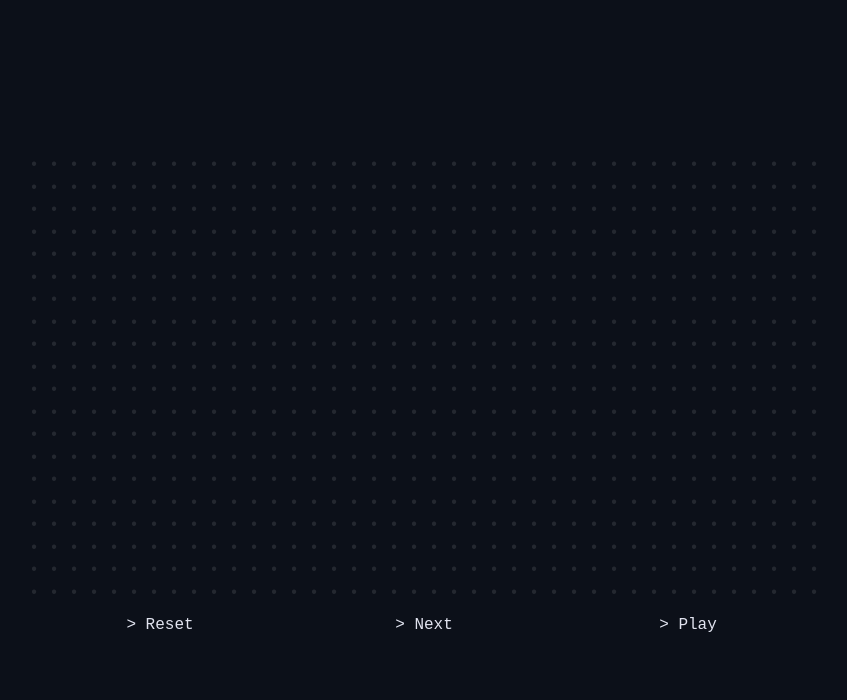
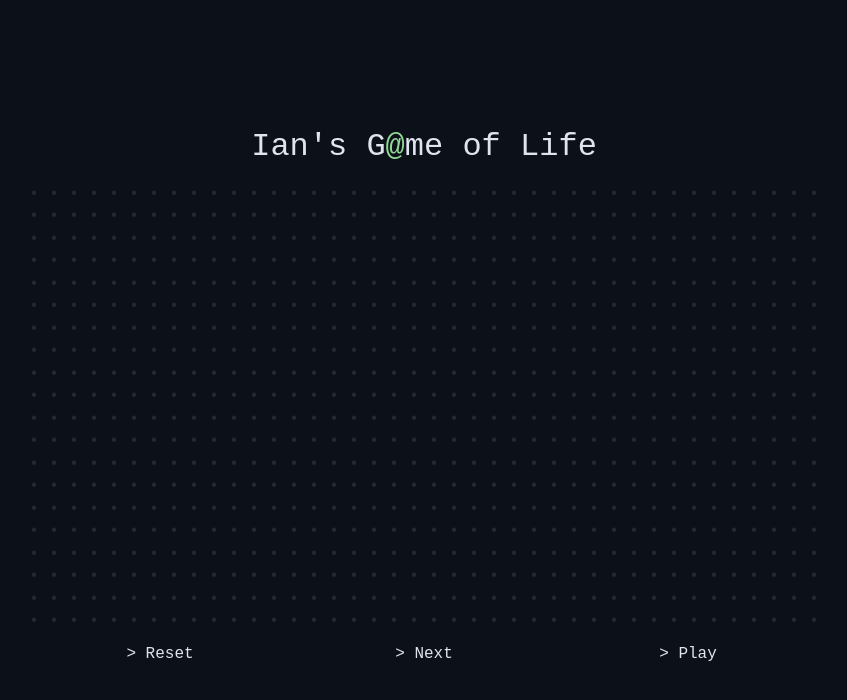
Before and after one commit to iangaunt/conway, a plain HTML site: page index.html in a window 1280 px wide. Shown: the whole page, without its empty margins (216-1063 px from the left). Drawn offline with Linux system fonts and the light colour scheme; a web font is replaced by a local one.

Commit message:
Added title

```diff
--- a/index.html
+++ b/index.html
@@ -8,7 +8,10 @@
     </head>
 
     <body>
+        <h1>Ian's G<span>@</span>me of Life</h1>
+
         <main class="ecosystem"></main>
+
         <header class="buttons">
             <a onclick="buildCells()">> Reset</a>
             <a>> Next</a>
--- a/src/css/style.scss
+++ b/src/css/style.scss
@@ -31,6 +31,14 @@ $white: rgb(225, 227, 239);
     &::selection {
         background: transparent;
     }
+}
+
+h1 {
+    color: $white;
+    font-weight: 100;
+    padding-bottom: 20px;
+
+    span { color: $green }
 }
 
 .ecosystem {
--- a/src/index.js
+++ b/src/index.js
@@ -16,12 +16,16 @@ let cellsToCheck = new Set();
  * @param {HTMLElement} element - The element to toggle.
  */
 function toggleCellState(element) {
+    // let element = cells[row][col];
+
     if (element.innerHTML === DEAD_CELL) {
+        // cellsToCheck.add({i, j})
         element.innerHTML = ALIVE_CELL;
 
         element.classList.remove("dead");
         element.classList.add("alive");
     } else {
+        cellsToCheck.delete({})
         element.innerHTML = DEAD_CELL;
 
         element.classList.remove("alive");
@@ -58,7 +62,6 @@ function buildCells() {
             cell.style.width = (ECOSYSTEM.offsetWidth / WIDTH) + "px";
 
             cell.onclick = function() { toggleCellState(cell) };
-            cellsToCheck
 
             row.appendChild(cell);
         }
@@ -68,7 +71,7 @@ function buildCells() {
 
 /**
  * Returns the amount of neighbors which are alive, given the
- * coordinate of a cell on the {@code cells} grid.
+ * coordinate of a cell on the cells grid.
  */
 function getAliveNeighbors(row, col) {
     for (let i = row - 1; i <= row + 1; i++) {
@@ -76,9 +79,5 @@ function getAliveNeighbors(row, col) {
     }
 }
 
-function wrapAroundBoard(n) {
-
-}
-
 
 buildCells();
```
Also changed, not shown: src/css/style.css, 1 other file.
